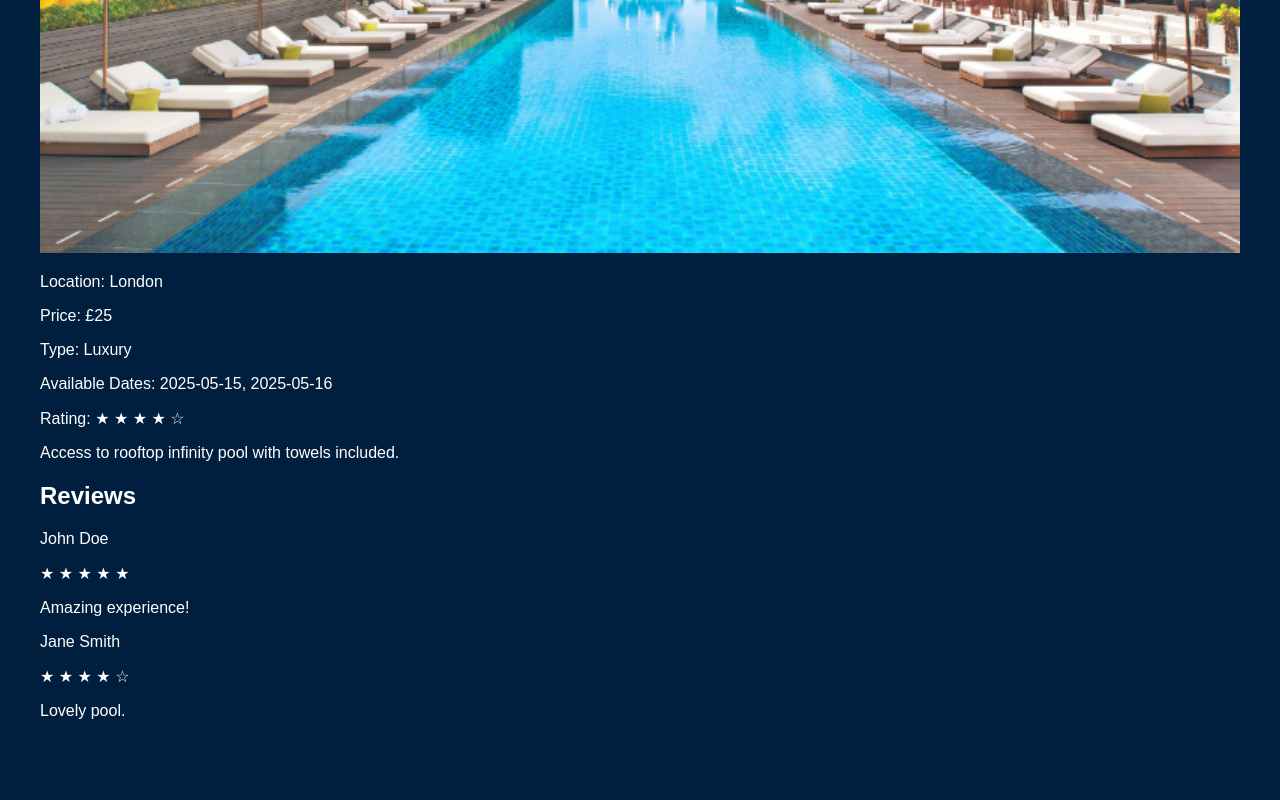
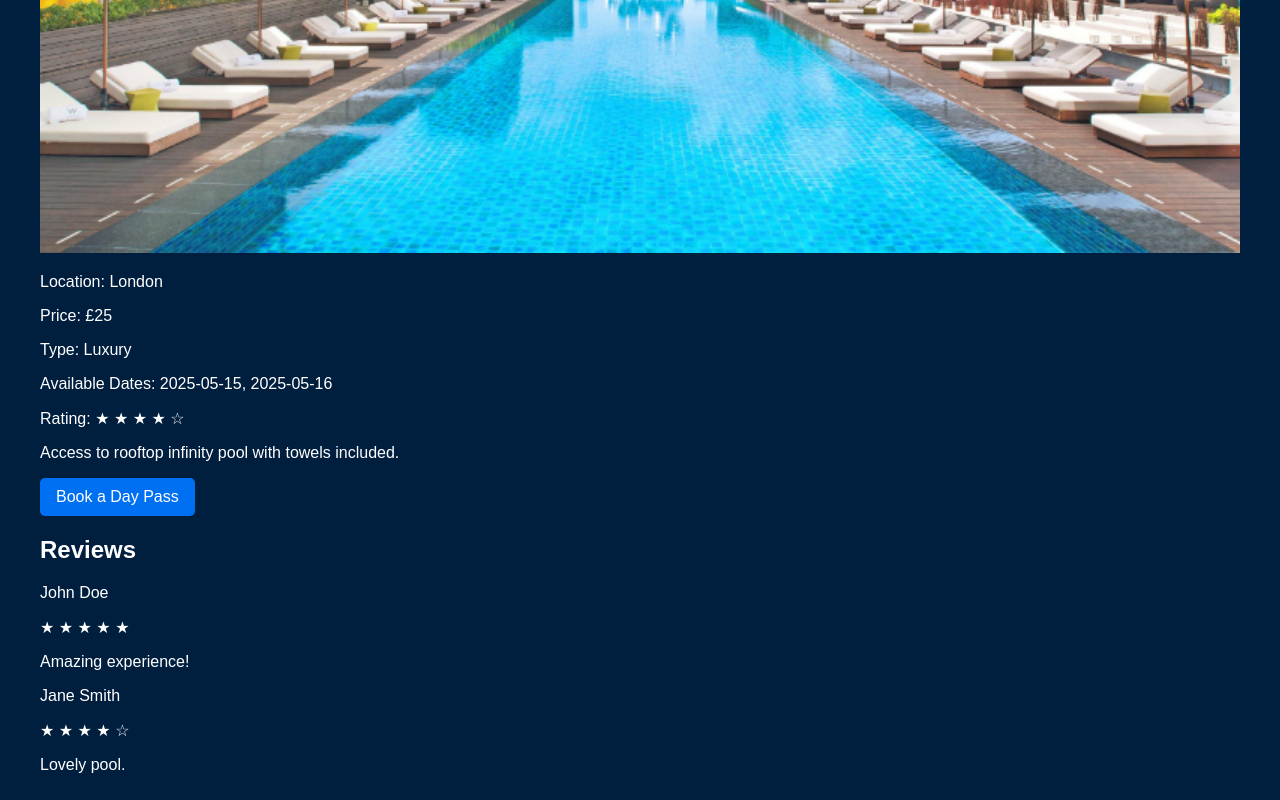
Before and after one commit to SxyWytBoy/PoolPass, a Next.js app: page /pool/1 in a window 1280 px wide. Shown: the part 720-1520 px from the top of the page. Before the commit the page ends 1466 px from the top, so only its background shows below. Built offline with nearby package versions, Linux system fonts and the light colour scheme.

Commit message:
Update [id].js

```diff
--- a/pages/pool/[id].js
+++ b/pages/pool/[id].js
@@ -93,13 +93,20 @@ export default function PoolDetail() {
       </div>
 
       {/* Pool Info */}
-      <div className="bg-white shadow-md rounded-lg p-6">
+      <div className="bg-white shadow-md rounded-lg p-6 mb-6">
         <p className="mb-2"><span className="font-semibold">Location:</span> {pool.location}</p>
         <p className="mb-2"><span className="font-semibold">Price:</span> {pool.price}</p>
         <p className="mb-2"><span className="font-semibold">Type:</span> {pool.type}</p>
         <p className="mb-2"><span className="font-semibold">Available Dates:</span> {pool.availableDates.join(', ')}</p>
         <p className="mb-4"><span className="font-semibold">Rating:</span> <span className="text-yellow-500">{renderRatingStars(pool.rating)}</span></p>
         <p className="mb-4 text-gray-700">{pool.description}</p>
+
+        {/* Book Button */}
+        <Link href={`/booking?poolId=${pool.id}`}>
+          <button className="mt-4 bg-blue-600 text-white px-6 py-2 rounded-md hover:bg-blue-700 transition duration-200">
+            Book a Day Pass
+          </button>
+        </Link>
       </div>
 
       {/* Reviews */}
```
